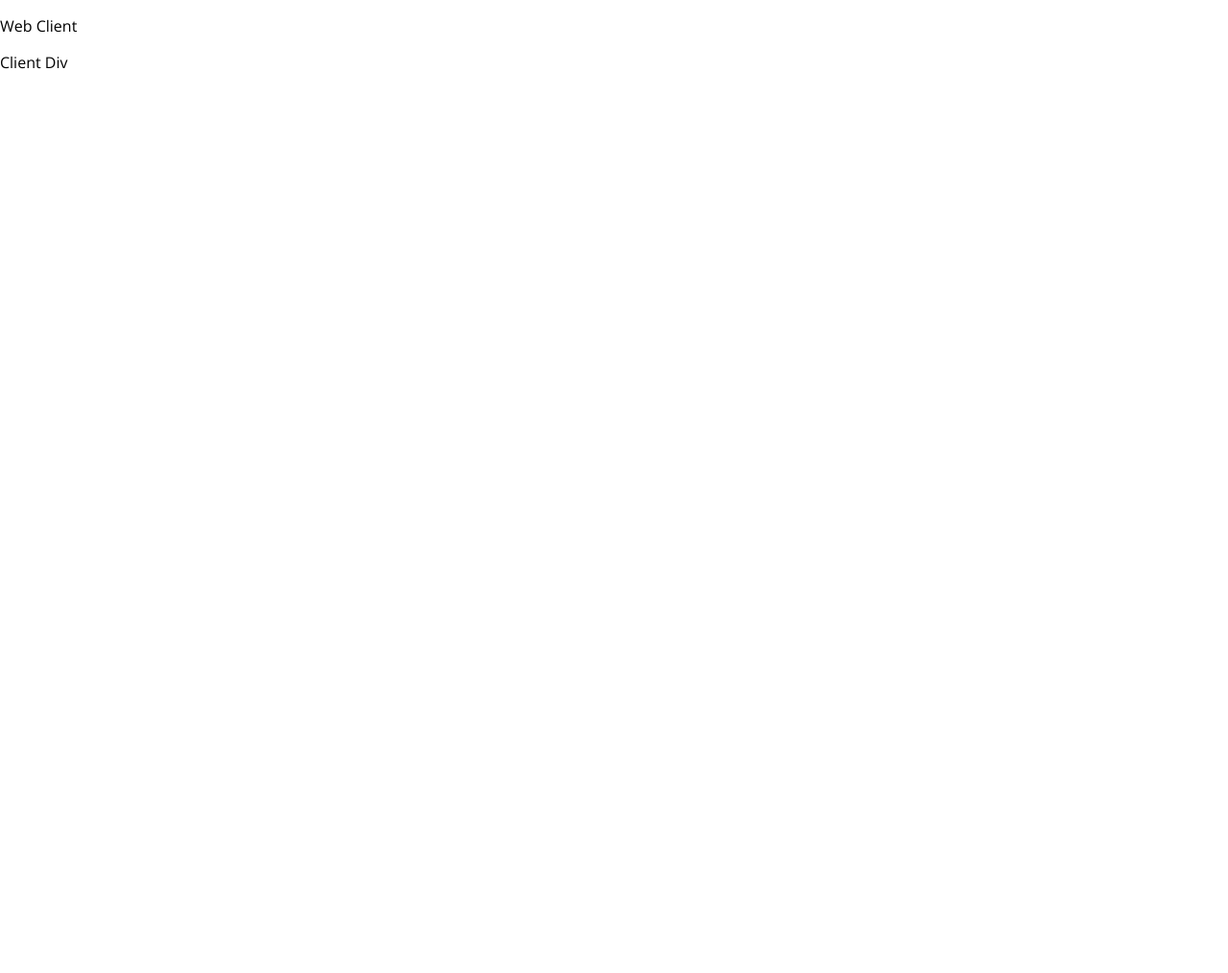
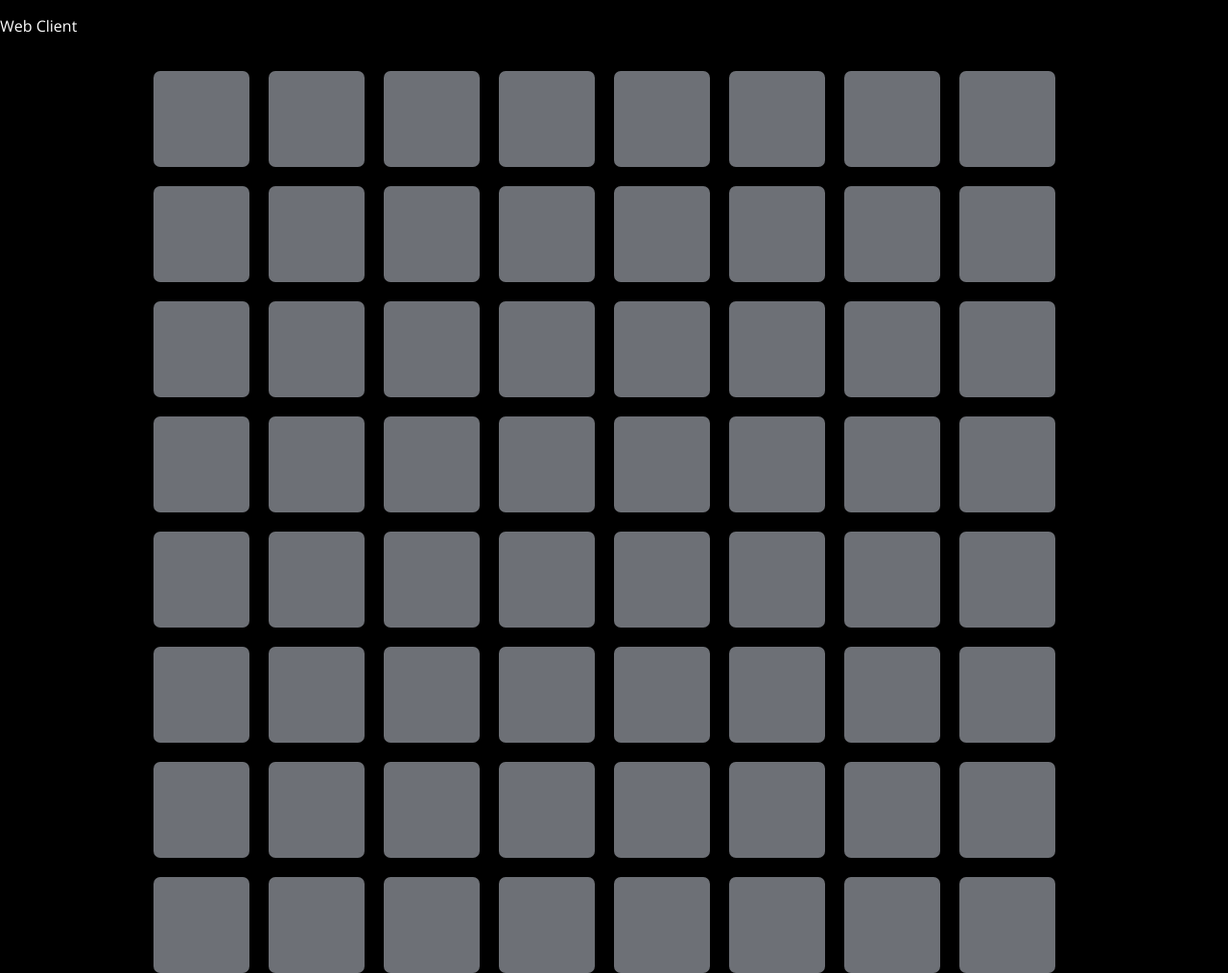
Before and after one commit to JakeCallery/awslightgrid, a plain HTML site: page src/web_app/index.html in a window 1280 px wide. Shown: the whole page at 96% size. Before the commit the page ends 816 px from the top, so only its background shows below. Drawn offline with nearby package versions, Linux system fonts and the light colour scheme.

Commit message:
started working on html

```diff
--- a/src/web_app/css/main.css
+++ b/src/web_app/css/main.css
@@ -1,31 +1,47 @@
 html {
 	height: 100%;
-	margin:0;
+	margin: 0;
 	padding: 0;
 }
 
 body {
-	background-color: #FFFFFF;
+	background-color: #000000;
 	height: 100%;
 	margin: 0;
 	padding: 0;
 	font-family: 'Open Sans', sans-serif;
+	color: #ffffff;
 }
 
-.statsDiv {
-	position:fixed;
-	left: auto;
-	top: 0;
-	right: 0;
+button {
+	cursor: pointer;
 }
 
-.statsDivHidden {
-	position: fixed;
-	left: 0;
-	top: 0;
-	visibility: hidden;
+.outerWrapper {
+	width: 100%;
+	margin: 0;
+	padding: 0;
 }
 
-table, th, td {
-    border: 1px solid black;
+.gridDiv {
+	width: 1000px;
+	background-color: #0f0f0f;
+	margin:0 auto;
+	padding: 0;
 }
+
+.gridButton {
+	width:100px;
+	height:100px;
+	background: #6d7076;
+	border: 0;
+	-moz-border-radius: 7px;
+	-webkit-border-radius: 7px;
+	border-radius: 7px;
+	float: left;
+	margin: 20px 0 0 20px;
+}
+
+.gridButton:hover {
+	background: #104aa7;
+}
--- a/src/web_app/index.html
+++ b/src/web_app/index.html
@@ -27,8 +27,81 @@
 <body>
 <p>Web Client</p>
 
-<div id="LGClientDiv">
-    Client Div
+<div id="OuterWrapper" class="outerWrapper">
+    <div id="GridDiv" class="gridDiv">
+        <div id="00_00" class="gridButton"></div>
+        <div id="00_01" class="gridButton"></div>
+        <div id="00_02" class="gridButton"></div>
+        <div id="00_03" class="gridButton"></div>
+        <div id="00_04" class="gridButton"></div>
+        <div id="00_05" class="gridButton"></div>
+        <div id="00_06" class="gridButton"></div>
+        <div id="00_07" class="gridButton"></div>
+
+        <div id="01_00" class="gridButton"></div>
+        <div id="01_01" class="gridButton"></div>
+        <div id="01_02" class="gridButton"></div>
+        <div id="01_03" class="gridButton"></div>
+        <div id="01_04" class="gridButton"></div>
+        <div id="01_05" class="gridButton"></div>
+        <div id="01_06" class="gridButton"></div>
+        <div id="01_07" class="gridButton"></div>
+
+        <div id="02_00" class="gridButton"></div>
+        <div id="02_01" class="gridButton"></div>
+        <div id="02_02" class="gridButton"></div>
+        <div id="02_03" class="gridButton"></div>
+        <div id="02_04" class="gridButton"></div>
+        <div id="02_05" class="gridButton"></div>
+        <div id="02_06" class="gridButton"></div>
+        <div id="02_07" class="gridButton"></div>
+
+        <div id="03_00" class="gridButton"></div>
+        <div id="03_01" class="gridButton"></div>
+        <div id="03_02" class="gridButton"></div>
+        <div id="03_03" class="gridButton"></div>
+        <div id="03_04" class="gridButton"></div>
+        <div id="03_05" class="gridButton"></div>
+        <div id="03_06" class="gridButton"></div>
+        <div id="03_07" class="gridButton"></div>
+
+        <div id="04_00" class="gridButton"></div>
+        <div id="04_01" class="gridButton"></div>
+        <div id="04_02" class="gridButton"></div>
+        <div id="04_03" class="gridButton"></div>
+        <div id="04_04" class="gridButton"></div>
+        <div id="04_05" class="gridButton"></div>
+        <div id="04_06" class="gridButton"></div>
+        <div id="04_07" class="gridButton"></div>
+
+        <div id="05_00" class="gridButton"></div>
+        <div id="05_01" class="gridButton"></div>
+        <div id="05_02" class="gridButton"></div>
+        <div id="05_03" class="gridButton"></div>
+        <div id="05_04" class="gridButton"></div>
+        <div id="05_05" class="gridButton"></div>
+        <div id="05_06" class="gridButton"></div>
+        <div id="05_07" class="gridButton"></div>
+
+        <div id="06_00" class="gridButton"></div>
+        <div id="06_01" class="gridButton"></div>
+        <div id="06_02" class="gridButton"></div>
+        <div id="06_03" class="gridButton"></div>
+        <div id="06_04" class="gridButton"></div>
+        <div id="06_05" class="gridButton"></div>
+        <div id="06_06" class="gridButton"></div>
+        <div id="06_07" class="gridButton"></div>
+
+        <div id="07_00" class="gridButton"></div>
+        <div id="07_01" class="gridButton"></div>
+        <div id="07_02" class="gridButton"></div>
+        <div id="07_03" class="gridButton"></div>
+        <div id="07_04" class="gridButton"></div>
+        <div id="07_05" class="gridButton"></div>
+        <div id="07_06" class="gridButton"></div>
+        <div id="07_07" class="gridButton"></div>
+
+    </div>
 </div>
 
 <script type="text/javascript">
```
Also changed, not shown: src/web_app/js/app/LGManager.js (added, +43 -0 lines).
